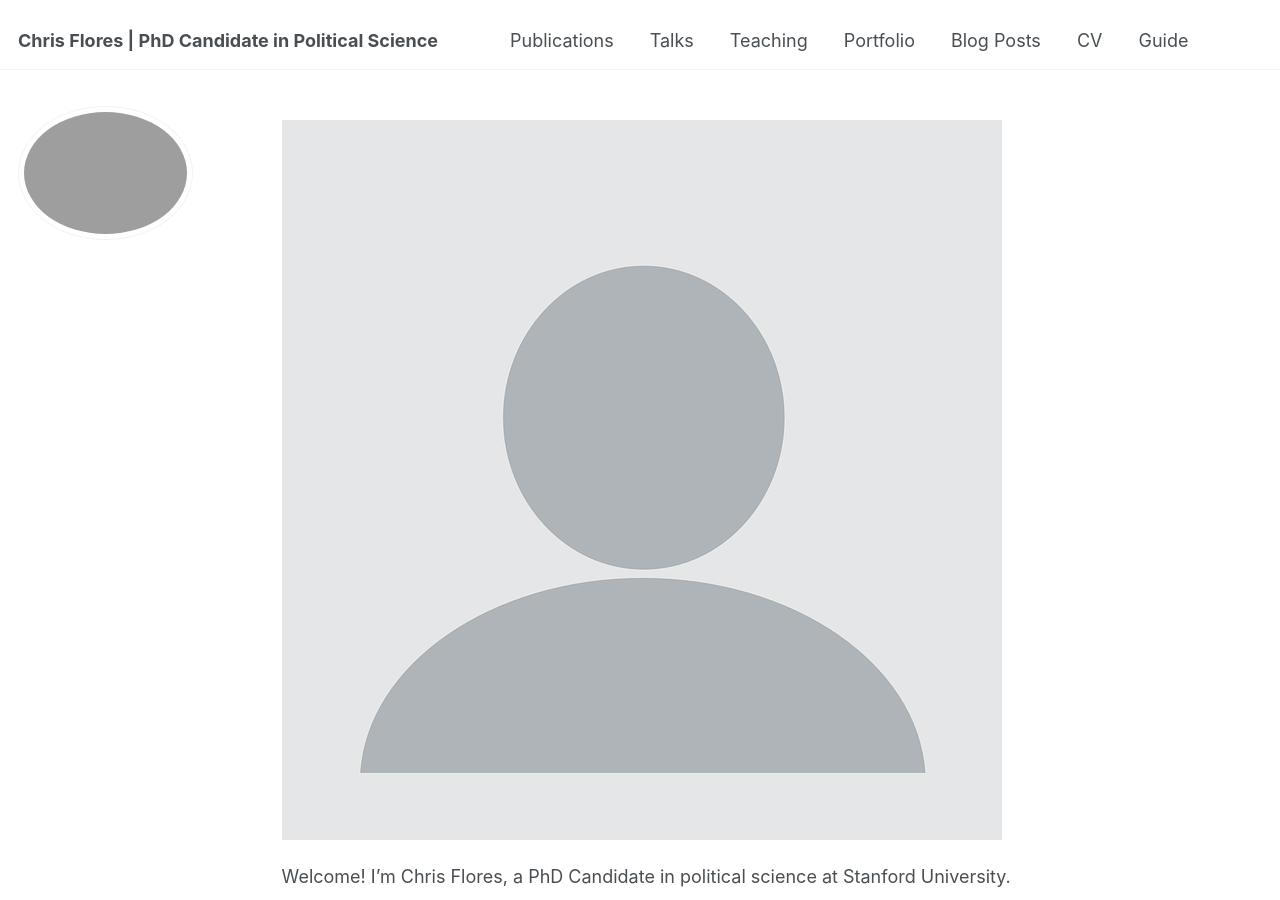
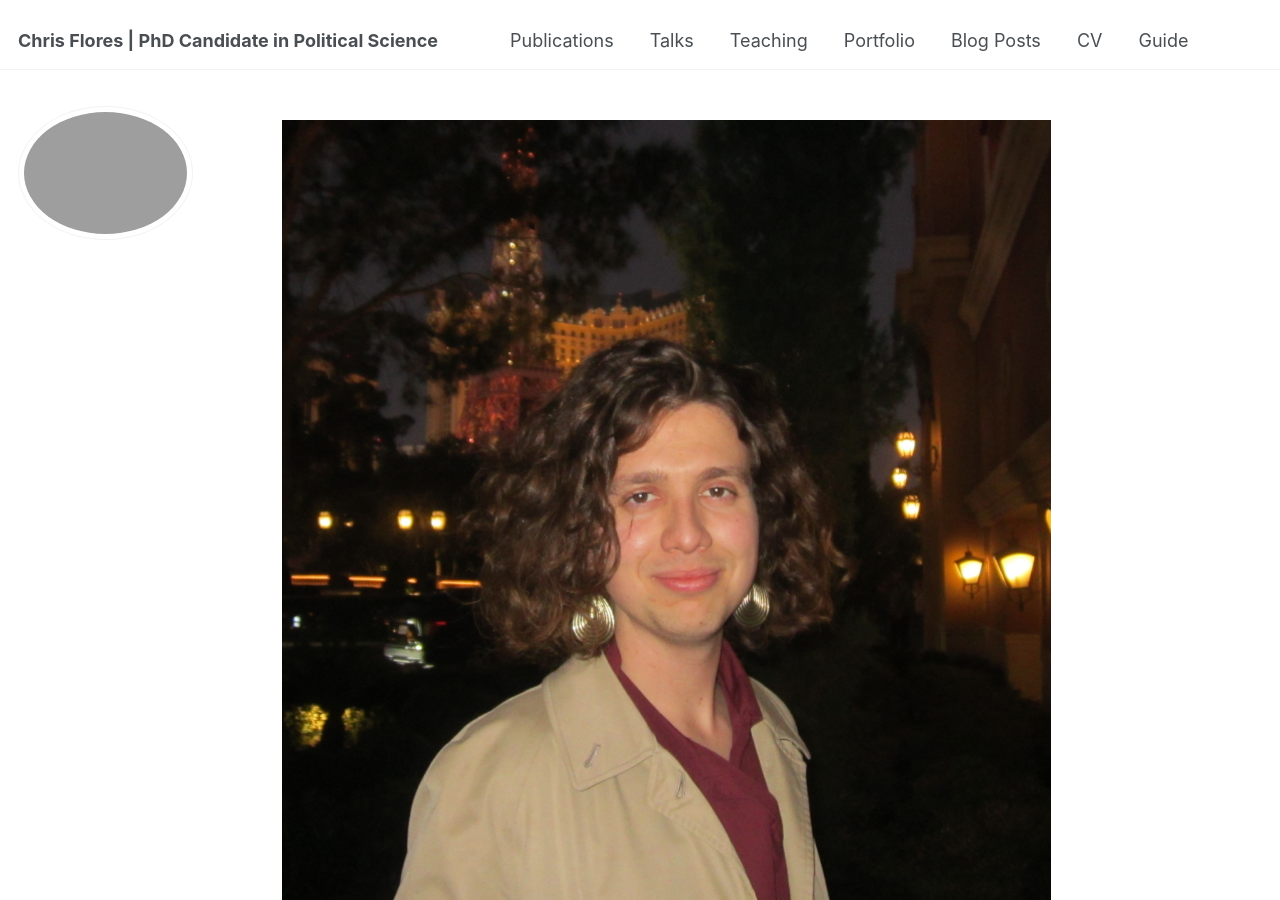
Before and after one commit to chris-flor/chris-flor.github.io, a Jekyll site: the page built from _pages/about.md, in a window 1280 px wide and 900 px high. Built offline with Jekyll 4.4.1, drawn with Linux system fonts in a browser that asks for light colours.

Commit message:
Update about.md

```diff
--- a/_pages/about.md
+++ b/_pages/about.md
@@ -7,7 +7,7 @@ redirect_from:
   - /about.html
 ---
 
-![screenshot](images/profile.png)
+![screenshot](images/website profile.jpeg)
 
 Welcome! I'm Chris Flores, a PhD Candidate in political science at Stanford University.
 
```
